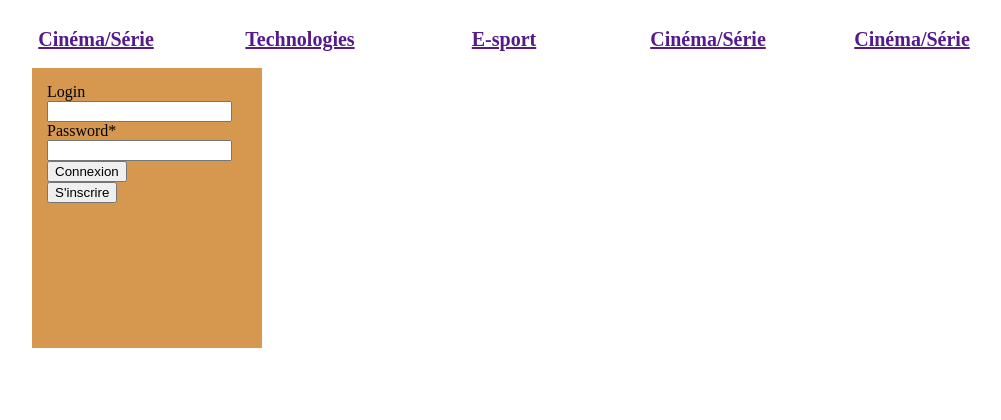
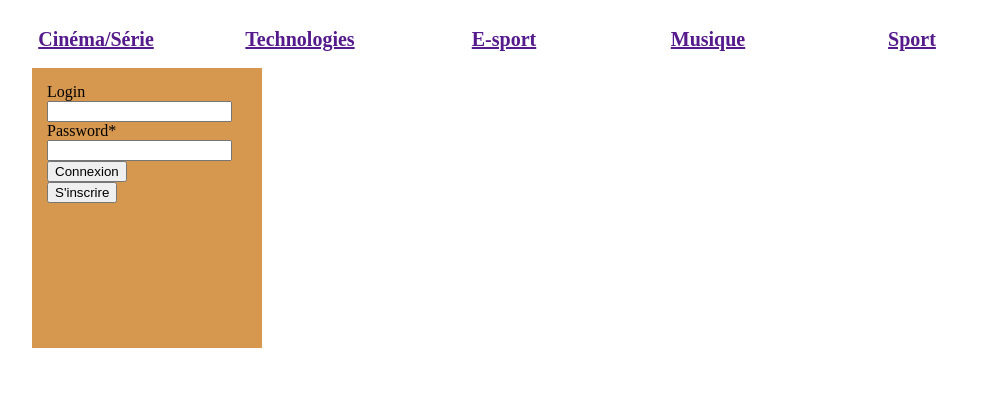
Before and after one commit to esgi-3dw-groupe5/annual-project, a PHP site: page / in a window 1280 px wide. Shown: the top 420 px of the page, without its empty margins (136-1137 px from the left). Run offline with PHP 8.4, Linux system fonts and the light colour scheme.

Commit message:
Update header.tpl

```diff
--- a/template/header.tpl
+++ b/template/header.tpl
@@ -10,10 +10,10 @@
 			<a href=""><h3>E-sport</h3></a>
 		</div>
 		<div class="subnav">
-			<a href=""><h3>Cinéma/Série</h3></a>
+			<a href=""><h3>Musique</h3></a>
 		</div>
 		<div class="subnav">
-			<a href=""><h3>Cinéma/Série</h3></a>
+			<a href=""><h3>Sport</h3></a>
 		</div>
 	</nav>
 </header>
```
